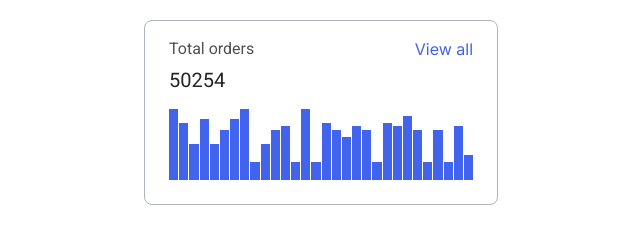
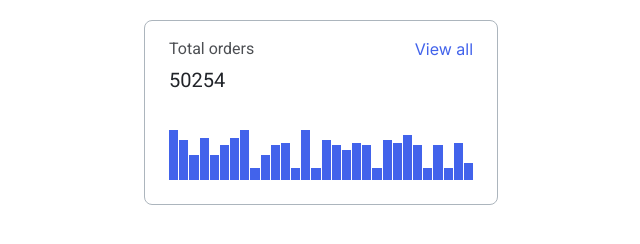
Before and after one commit to js-tasks-ru/htmlcss-20210409_galchenkou, a website: page 04-lection2/01-histogram/index.html in a window 1280 px wide. Shown: the whole page, without its empty margins (319-959 px from the left). Drawn offline with Linux system fonts and the light colour scheme.

Commit message:
removed histogram__body  width

```diff
--- a/04-lection2/01-histogram/histogram.css
+++ b/04-lection2/01-histogram/histogram.css
@@ -45,8 +45,7 @@
 }
 
 .histogram__body {
-    width: 100%;
-    height: 50%;
+    min-height: 50px;
     display: flex;
     align-items: flex-end;
 }
```
